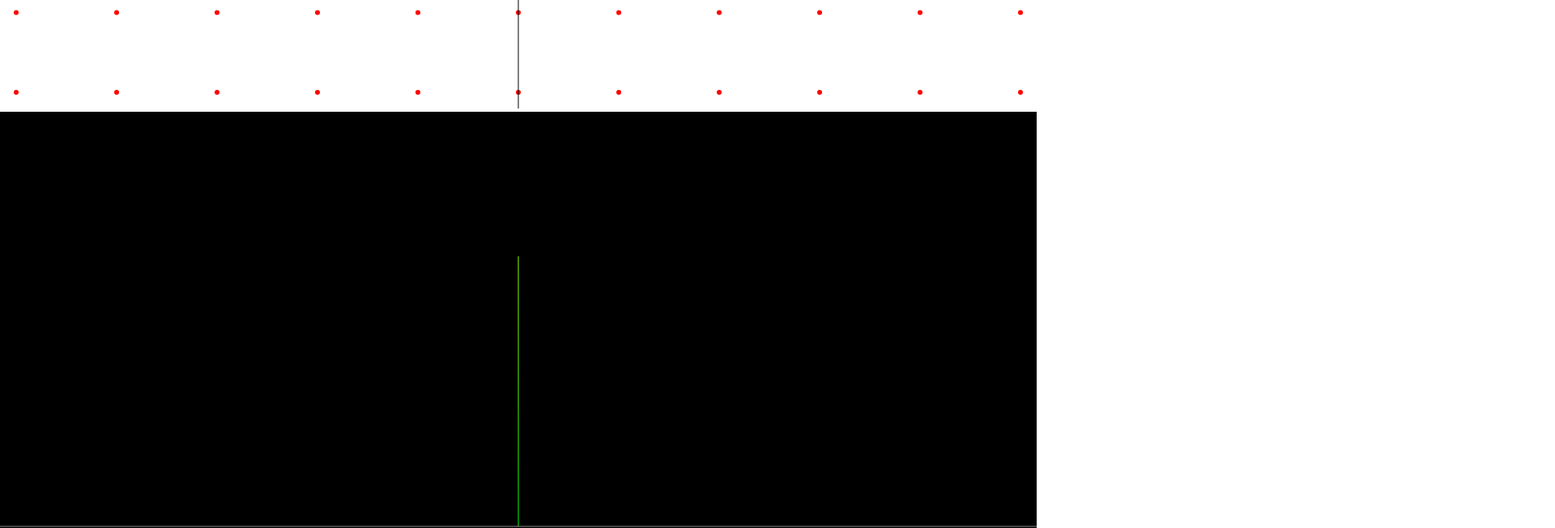
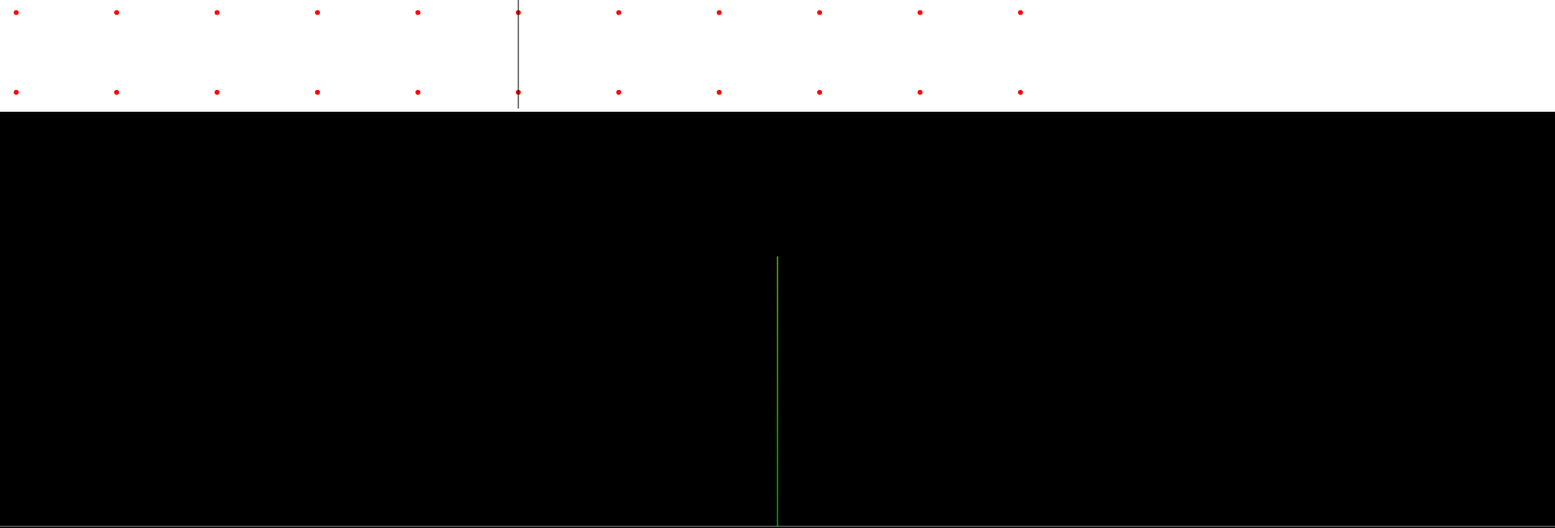
Before and after one commit to ryotoru/lattice-visualizer, a React (Create React App) app: page / in a window 1280 px wide. Shown: the part 1060-1712 px from the top of the page at 81% size, 1920 px wide, since content can reach past the window. Built offline with nearby package versions, Linux system fonts and the light colour scheme.

Commit message:
improved fullscreen

```diff
--- a/src/LatticeVisualizer.js
+++ b/src/LatticeVisualizer.js
@@ -25,14 +25,14 @@ const LatticeVisualizer = () => {
   const canvasContainerRef = useRef(null);
   const rendererRef = useRef(new THREE.WebGLRenderer({ antialias: true }));
   const sceneRef = useRef(new THREE.Scene());
-  const cameraRef = useRef(new THREE.PerspectiveCamera(75, 1280 / 1024, 0.1, 1000));
+  const cameraRef = useRef(new THREE.PerspectiveCamera(75, 1920 / 1024, 0.1, 1000));
   const controlsRef = useRef(null);
   const axesHelperRef = useRef(null);
   const gridHelperRef = useRef(null);
 
   useEffect(() => {
     const renderer = rendererRef.current;
-    renderer.setSize(1280, 1024);
+    renderer.setSize(1920, 1024);
 
     const camera = cameraRef.current;
     camera.position.z = 10;
@@ -108,7 +108,7 @@ const LatticeVisualizer = () => {
 
     for (const coeff of coefficients) {
       const point = new Array(dimension).fill(0);
-      for (let i = 0; i < dimension; i++) {
+      for (let i = 0; i < dimension; i++) {  // Corrected this line
         for (let j = 0; j < dimension; j++) {
           point[j] += coeff[i] * basisMatrix[i][j];
         }
@@ -148,8 +148,8 @@ const LatticeVisualizer = () => {
   const render2DLattice = () => {
     const svg = d3.select(canvasContainerRef.current).select('svg');
     svg.selectAll("*").remove();
-    const width = isFullscreen ? window.innerWidth : 1280;
-    const height = isFullscreen ? window.innerHeight : 1024;
+    const width = isFullscreen ? 1920 : 1280;
+    const height = isFullscreen ? 1080 : 1024;
     const margin = 20;
 
     svg.attr("width", width).attr("height", height);
@@ -213,17 +213,14 @@ const LatticeVisualizer = () => {
       scene.remove(parallelepipedMesh);
     }
 
-    const randomOffsets = Array.from({ length: dimension }, () => Math.floor(Math.random() * (2 * sumLimit + 1)) - sumLimit);
     const parallelepipedVertices = [];
 
     for (let i = 0; i < (1 << dimension); i++) {
       const vertex = new Array(dimension).fill(0);
       for (let j = 0; j < dimension; j++) {
-        vertex[j] = randomOffsets[j];
-        if (i & (1 << j)) {
-          for (let k = 0; k < dimension; k++) {
-            vertex[k] += basis[j][k];
-          }
+        const a_i = (i & (1 << j)) ? Math.random() : 0; // Random coefficient in [0, 1)
+        for (let k = 0; k < dimension; k++) {
+          vertex[k] += a_i * basis[j][k];
         }
       }
       parallelepipedVertices.push(...vertex.slice(0, 3)); // Use the first three dimensions
@@ -236,9 +233,9 @@ const LatticeVisualizer = () => {
     scene.add(newParallelepipedMesh);
     setParallelepipedMesh(newParallelepipedMesh);
 
-    // Ensure axes are still visible after shading
     updateAxesVisibility();
   };
+
 
   const handleDimensionChange = (e) => {
     const newDimension = parseInt(e.target.value);
@@ -378,7 +375,7 @@ const LatticeVisualizer = () => {
       <button onClick={toggleFullscreen}>{isFullscreen ? 'Exit Fullscreen' : 'Go Fullscreen'}</button>
       <div
         style={{
-          width: isFullscreen ? '100vw' : '1280px',
+          width: isFullscreen ? '100vw' : '1920px',
           height: isFullscreen ? '100vh' : '1024px'
         }}
         ref={canvasContainerRef}
```
